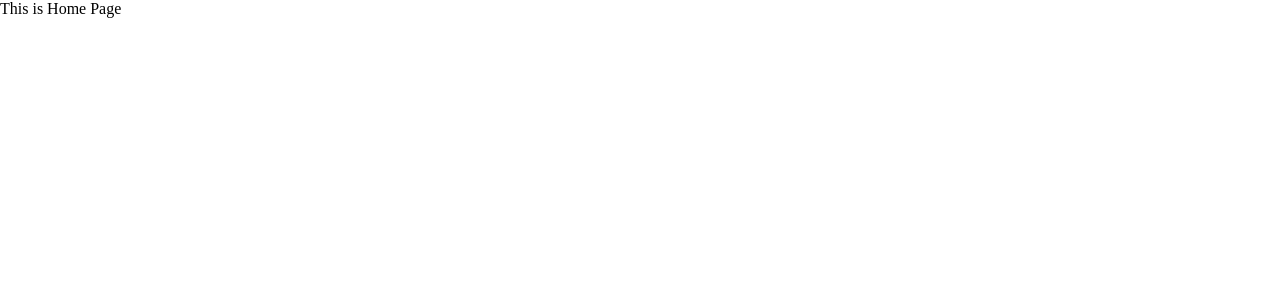
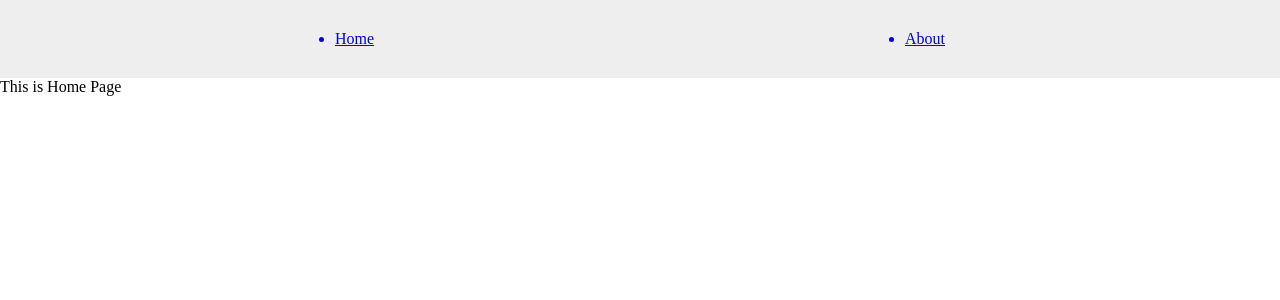
Before and after one commit to muhammadmueenarif/React-JS-Crash-Course-Complete-Course-for-Beginners-, a React (Create React App) app: page / in a window 1280 px wide. Shown: the top 300 px of the page. Built offline with nearby package versions, Linux system fonts and the light colour scheme.

Commit message:
linking in react router dom. like a tag in html, how to use link in react

```diff
--- a/src/App.js
+++ b/src/App.js
@@ -6,15 +6,24 @@
 import Home from "./components/Home";
 import About from "./components/About";
 import { Routes, Route } from "react-router-dom";
+import Header from "./components/header";
 
 function App() {
-//   const [toggle, updateToggle] = useState(false);
+  //   const [toggle, updateToggle] = useState(false);
 
   return (
     <>
       <Routes>
-        <Route path="/" element={<Home/>}/> {/*default page home*/}
-      <Route path="/about" element={<About/>}/> {/*when someone goes on about route, about page will show */}
+        <Route
+          path="/"
+          element={
+            <>
+        <Header /> <Home />
+            </>
+          }/> {/*header will always show*/}
+
+        <Route path="/about" element={<> <Header/> <About /></>} />{" "}
+        {/*when someone goes on /about url, about page will show */}
       </Routes>
     </>
   );
--- a/src/components/header.js
+++ b/src/components/header.js
@@ -1,11 +1,11 @@
 import React from "react";
+import { Link } from "react-router-dom";
 
 function Header() {
   return <div className="main-header">
     <ul>
-        <li>Home</li>
-        <li>Counter</li>
-        <li>About</li>
+        <Link to={"/"}><li>Home</li></Link>
+        <Link to={"/about"}><li>About</li></Link>
     </ul>
   </div>;
 }
```
Also changed, not shown: readme.txt.
